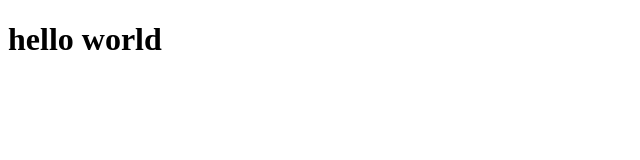
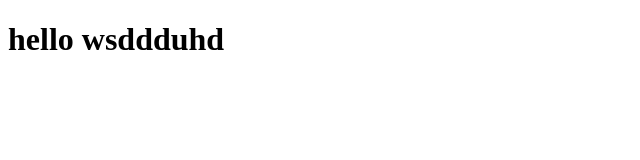
Before and after one commit to MuhammadKashifAnsari123/Batch-11-Web-dev-SMIT, a plain HTML site: page index.html in a window 1280 px wide. Shown: the whole page, without its empty margins (0-640 px from the left). Drawn offline with Linux system fonts and the light colour scheme.

Commit message:
first commit

```diff
--- a/index.html
+++ b/index.html
@@ -7,7 +7,7 @@
 </head>
 <body>
     <h1>
-        hello world
+        hello wsddduhd
     </h1>
 
 </body>
```
